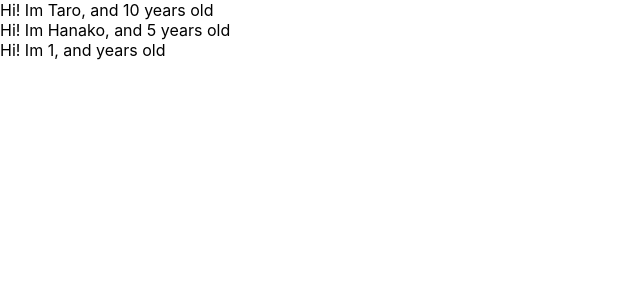
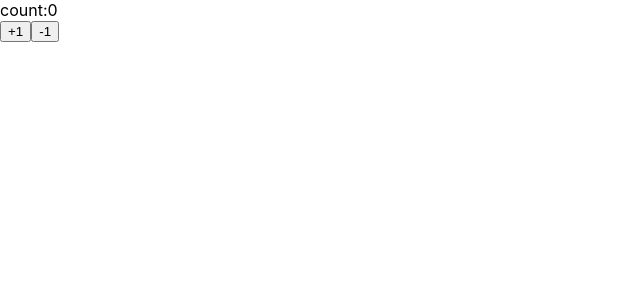
Before and after one commit to cuteyuruko/udemy-react-redux-crud-application, a React (Create React App) app: page / in a window 1280 px wide. Shown: the top 300 px of the page, without its empty margins (0-640 px from the left). Built offline with nearby package versions, Linux system fonts and the light colour scheme.

Commit message:
learn state and setState

```diff
--- a/src/App.js
+++ b/src/App.js
@@ -1,31 +1,35 @@
 import React from 'react'
-import PropTypes from 'prop-types';
-const App =() => {
-  const profiles = [
-    { name: "Taro", age:10},
-    { name: "Hanako", age:"5"},//１．numberエラー
-    { name: "1"}//2.isRequired エラー
-  ]
-  return (
-    <div>
-      {
-        profiles.map((profile, index)=> {
-          return <User name={profile.name} age={profile.age} key={index}/>
-        })
-      }
-    </div>
-  )
-}
-const User =(props) => {
-  return <div>Hi! Im {props.name}, and {props.age} years old</div>
-}
-User.defalutProps = {
-  age:1
-}
+import { Component } from 'react';
+const App =() => (
+   <Counter></Counter>
+)
 
-User.propTypes = {
-  name: PropTypes.string,
-  age:PropTypes.number.isRequired
+class Counter extends Component
+{
+  constructor(props){
+    super(props)
+    //console.log(this.state)
+    this.state = { count: 0}
+  }
 
+  handelPlusButton = () => {
+    this.setState({ count: this.state.count + 1})
+  }
+
+  handelMinusButton = () => {
+    this.setState({ count: this.state.count - 1})
+  }
+  render() {
+    console.log("render")
+    return (
+    <React.Fragment>
+      <div>count:{this.state.count}</div>
+      <button onClick={this.handelPlusButton}>+1</button>
+      <button onClick={this.handelMinusButton}>-1</button>
+    </React.Fragment>
+
+
+    )
+  }
 }
 export default App;
```
